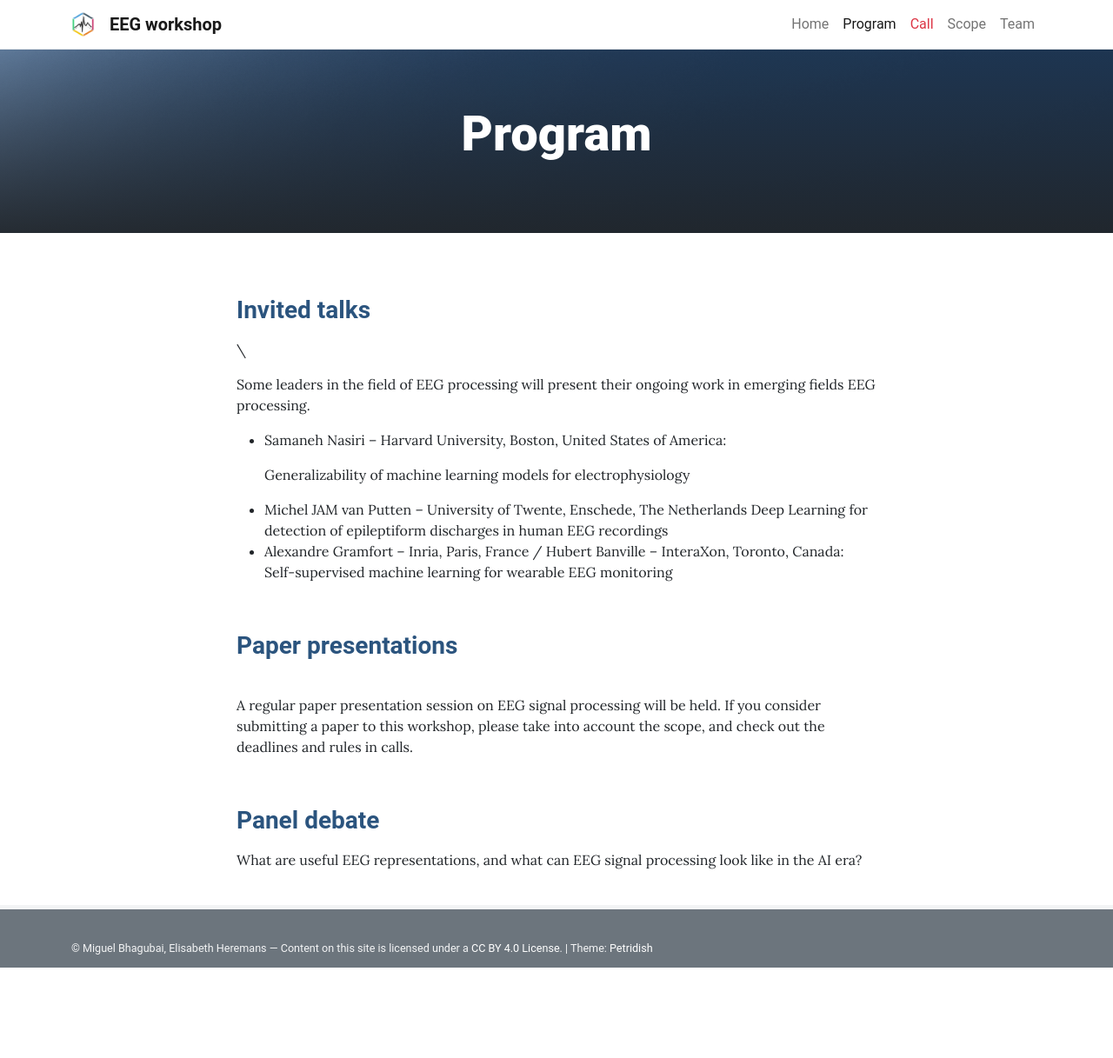
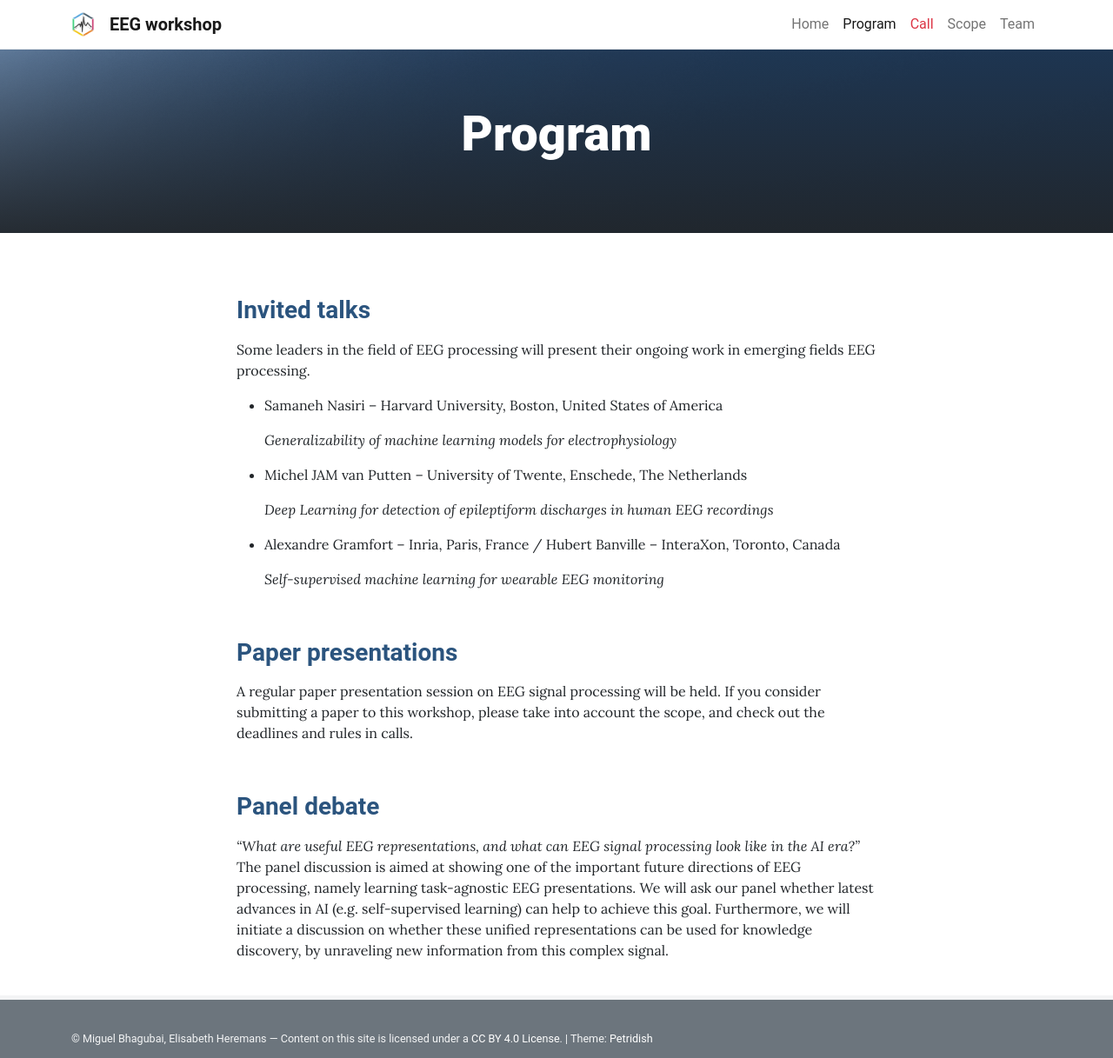
Before and after one commit to biomedepi/eegworkshop, a Jekyll site: the page built from pages/program.md, in a window 1280 px wide. Shown: the whole page at 87% size. Built offline with Jekyll 4.4.1, drawn with Linux system fonts in a browser that asks for light colours; before the commit the page ends 1113 px from its top, so only the background shows below that.

Commit message:
Update program.md

```diff
--- a/pages/program.md
+++ b/pages/program.md
@@ -7,22 +7,23 @@ permalink: /program/
 &nbsp;
 
 ### **<span style="color:#2B547E">Invited talks</span>**
-\
 
 Some leaders in the field of EEG processing will present their ongoing work in emerging fields EEG processing.
 
-- Samaneh Nasiri – Harvard University, Boston, United States of America:
+- Samaneh Nasiri – Harvard University, Boston, United States of America
 
-    Generalizability of machine learning models for electrophysiology
+    *Generalizability of machine learning models for electrophysiology*
 - Michel JAM van Putten – University of Twente, Enschede, The Netherlands
-    Deep Learning for detection of epileptiform discharges in human EEG recordings
-- Alexandre Gramfort – Inria, Paris, France / Hubert Banville – InteraXon, Toronto, Canada:
-    Self-supervised machine learning for wearable EEG monitoring
+
+    *Deep Learning for detection of epileptiform discharges in human EEG recordings*
+- Alexandre Gramfort – Inria, Paris, France / Hubert Banville – InteraXon, Toronto, Canada
+
+    *Self-supervised machine learning for wearable EEG monitoring*
 
 &nbsp;
 
 ### **<span style="color:#2B547E">Paper presentations</span>**
-\
+
 A regular paper presentation session on EEG signal processing will be held. If you consider submitting a paper to this workshop, please take into account the scope, and check out the deadlines and rules in calls.
 
 
@@ -31,4 +32,5 @@ A regular paper presentation session on EEG signal processing will be held. If y
 
 ### **<span style="color:#2B547E">Panel debate</span>**
 
-What are useful EEG representations, and what can EEG signal processing look like in the AI era?
+*"What are useful EEG representations, and what can EEG signal processing look like in the AI era?"*
+The panel discussion is aimed at showing one of the important future directions of EEG processing, namely learning task-agnostic EEG presentations. We will ask our panel whether latest advances in AI (e.g. self-supervised learning) can help to achieve this goal. Furthermore, we will initiate a discussion on whether these unified representations can be used for knowledge discovery, by unraveling new information from this complex signal.
```
